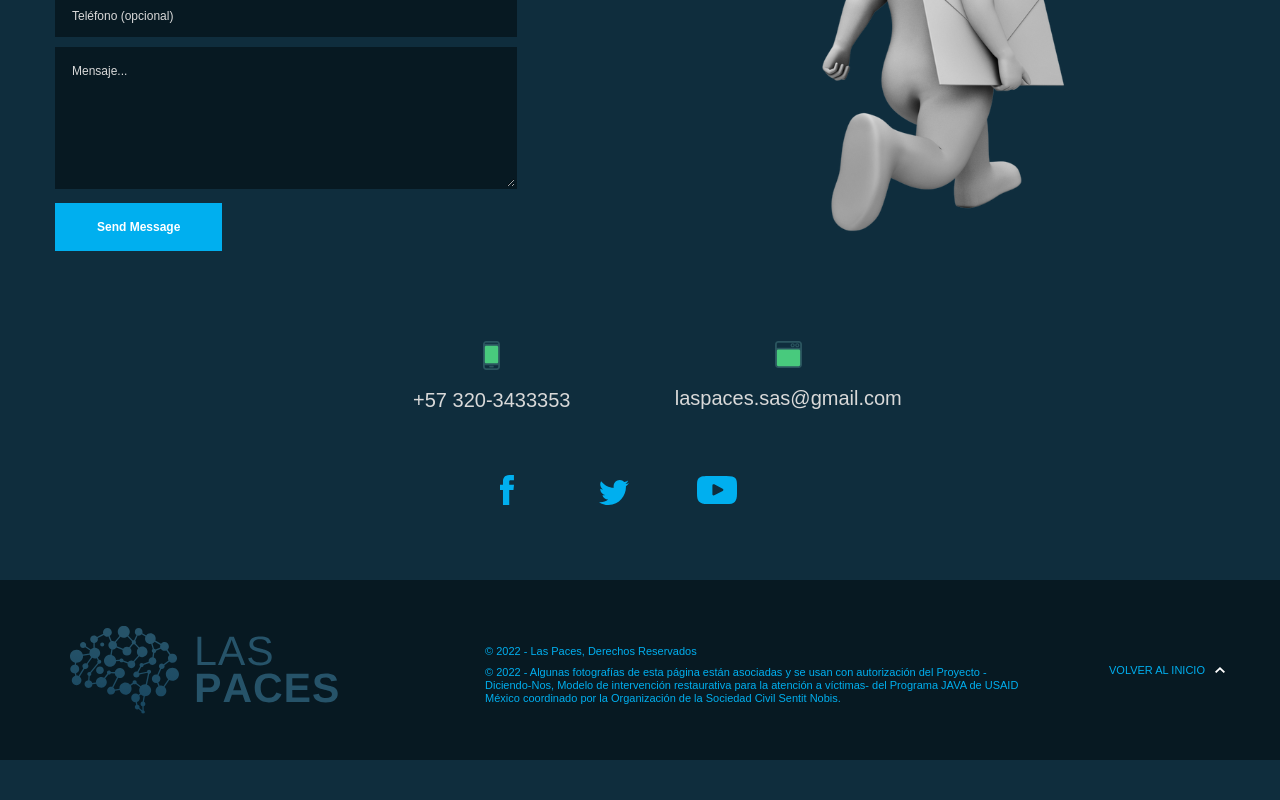
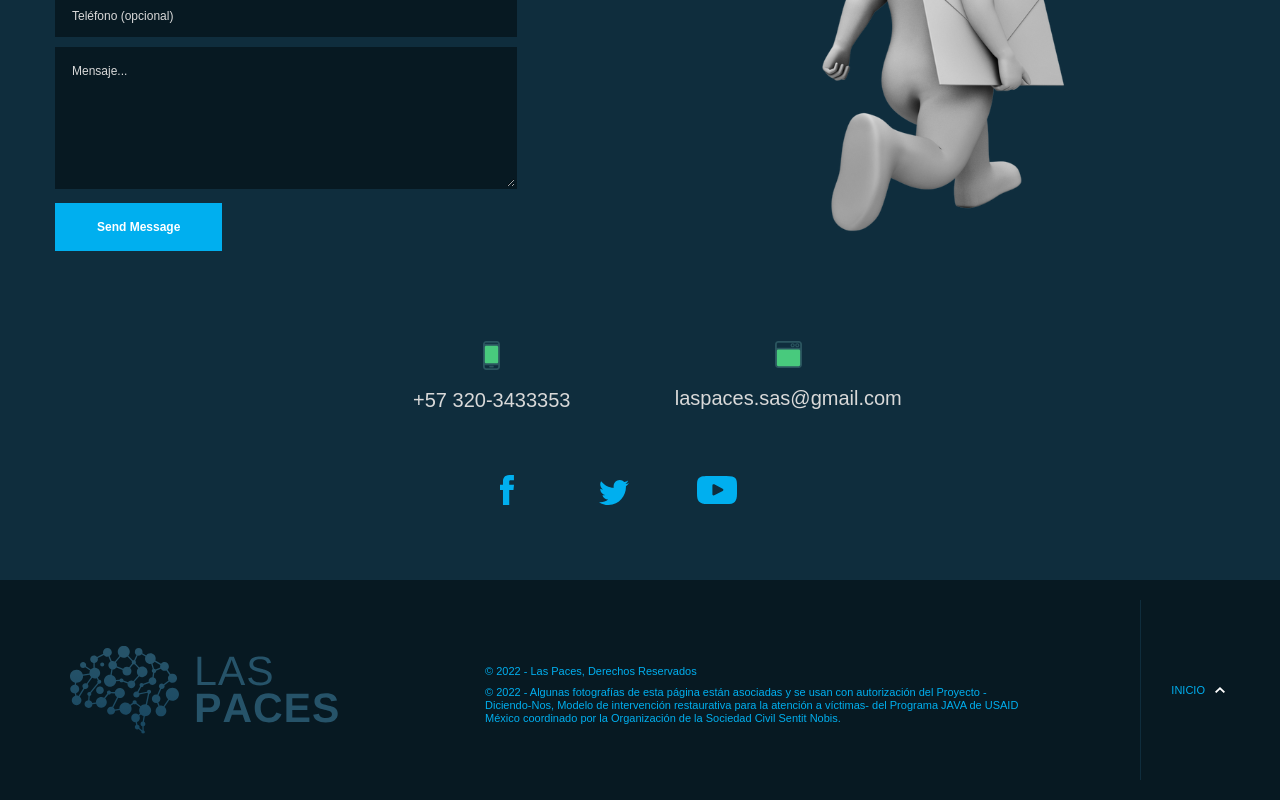
Before and after one commit to luribeto/laspaces, a React (Create React App) app: page / in a window 1280 px wide. Shown: the part 6934-7734 px from the top of the page. Before the commit the page ends 7694 px from the top, so only its background shows below. Built offline with nearby package versions, Linux system fonts and the light colour scheme.

Commit message:
footer iniucio

```diff
--- a/src/components/footer/footer.jsx
+++ b/src/components/footer/footer.jsx
@@ -11,7 +11,7 @@ const partnerBox = () => (
     <div className="wrapper">
       <Row>
         <Col xs={12} sm={10} md={10}>
-          <div className="footer-box">
+          <div className="footer-box-lp">
             <img src={Logo} alt="logo" />
             <div>
               <p>© 2022 - Las Paces, Derechos Reservados</p>
@@ -21,8 +21,8 @@ const partnerBox = () => (
         </Col>
         <Col xs={12} sm={2} md={2}>
           <Link to="hero" spy={true} smooth={true} offset={0} duration={500}>
-            <div className="footer-box back-to-top">
-              <p>VOLVER AL INICIO</p>
+            <div className="footer-box-btn back-to-top">
+              <p>INICIO</p>
               <img src={Arrow} alt="arrow" />
             </div>
           </Link>
--- a/src/components/footer/footer.scss
+++ b/src/components/footer/footer.scss
@@ -4,8 +4,21 @@
   background-color: $light-color;
   width: 100%;
   min-height: 180px;
+  padding: 20px 0;
 
-  .footer-box {
+  .footer-box-lp {
+    min-height: 180px;
+    display: flex;
+    align-items: center;
+
+    p {
+      color: $main-color;
+      font-size: 1.1rem;
+      margin-left: 30px;
+    }
+  }
+
+  .footer-box-btn {
     min-height: 180px;
     display: flex;
     align-items: center;
@@ -20,6 +33,8 @@
   .back-to-top {
     float: right;
     cursor: pointer;
+    border-left: 1px solid #0F2D3D;
+
     img {
       margin-left: 10px;
     }
@@ -34,10 +49,10 @@
 
 @media screen and (max-width: 1170px) {
   .footer {
-    .footer-box {
+    .footer-box-lp {
       display: flex;
-      justify-content: center;
-      align-items: center;
+      justify-content: flex-start;
+      align-items: flex-start;
       flex-direction: column;
       img {
         padding-bottom: 30px;
@@ -46,13 +61,19 @@
         margin-left: 0;
       }
     }
+    .footer-box-btn {
+      display: flex;
+      justify-content: center;
+      align-items: center;
+      flex-direction: column;
+    }
     .back-to-top {
       display: flex;
       justify-content: center;
       align-items: center;
       float: none;
       flex-direction: row;
-      // background-color: #2E2D2C;
+      // border-left: 1px solid #0F2D3D;
 
       img {
         padding-bottom: 0px;
@@ -60,3 +81,9 @@
     }
   }
 }
+
+@media screen and (max-width: 575px) {
+  .back-to-top {
+    border: none;
+  }
+}
```
